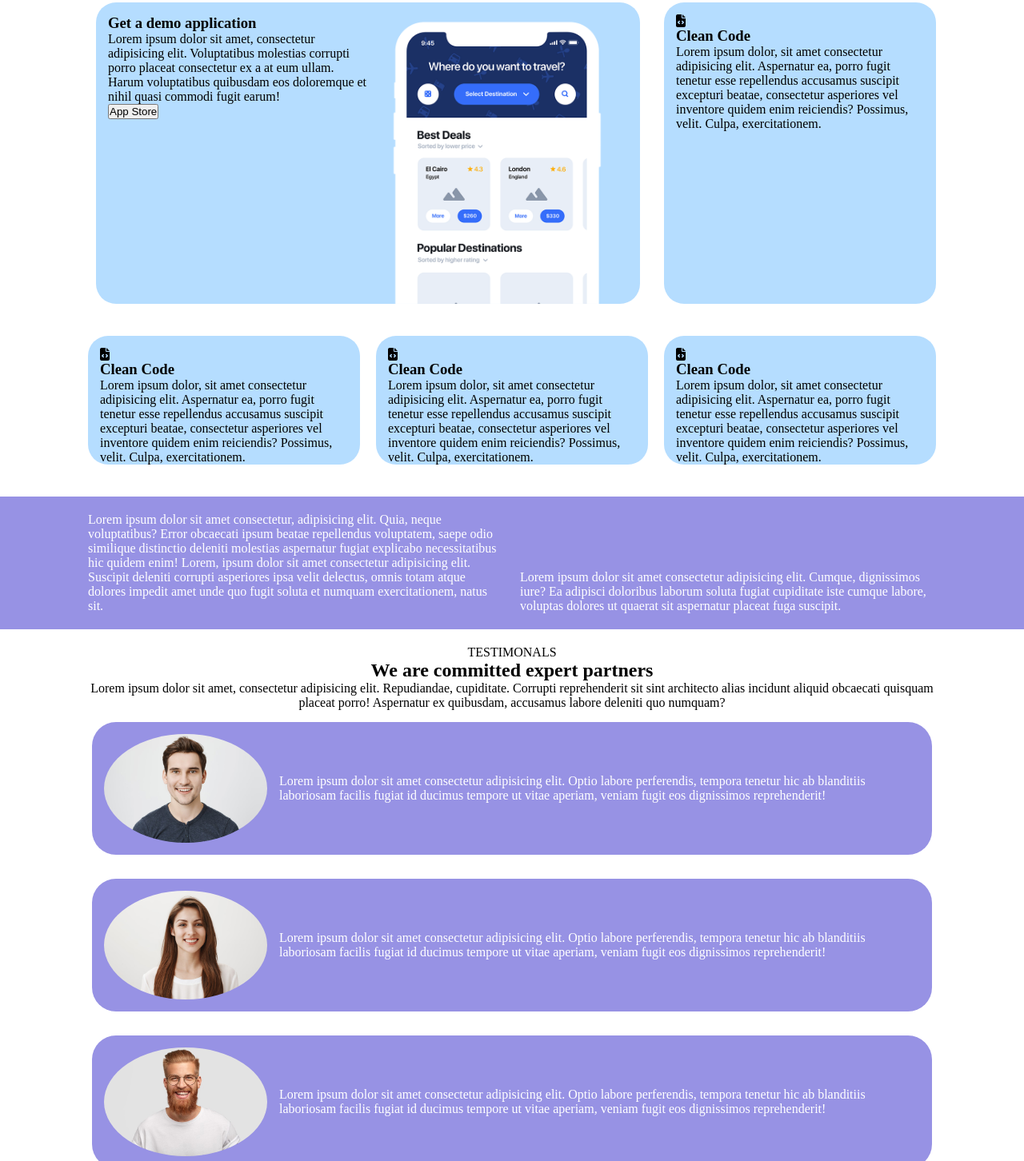
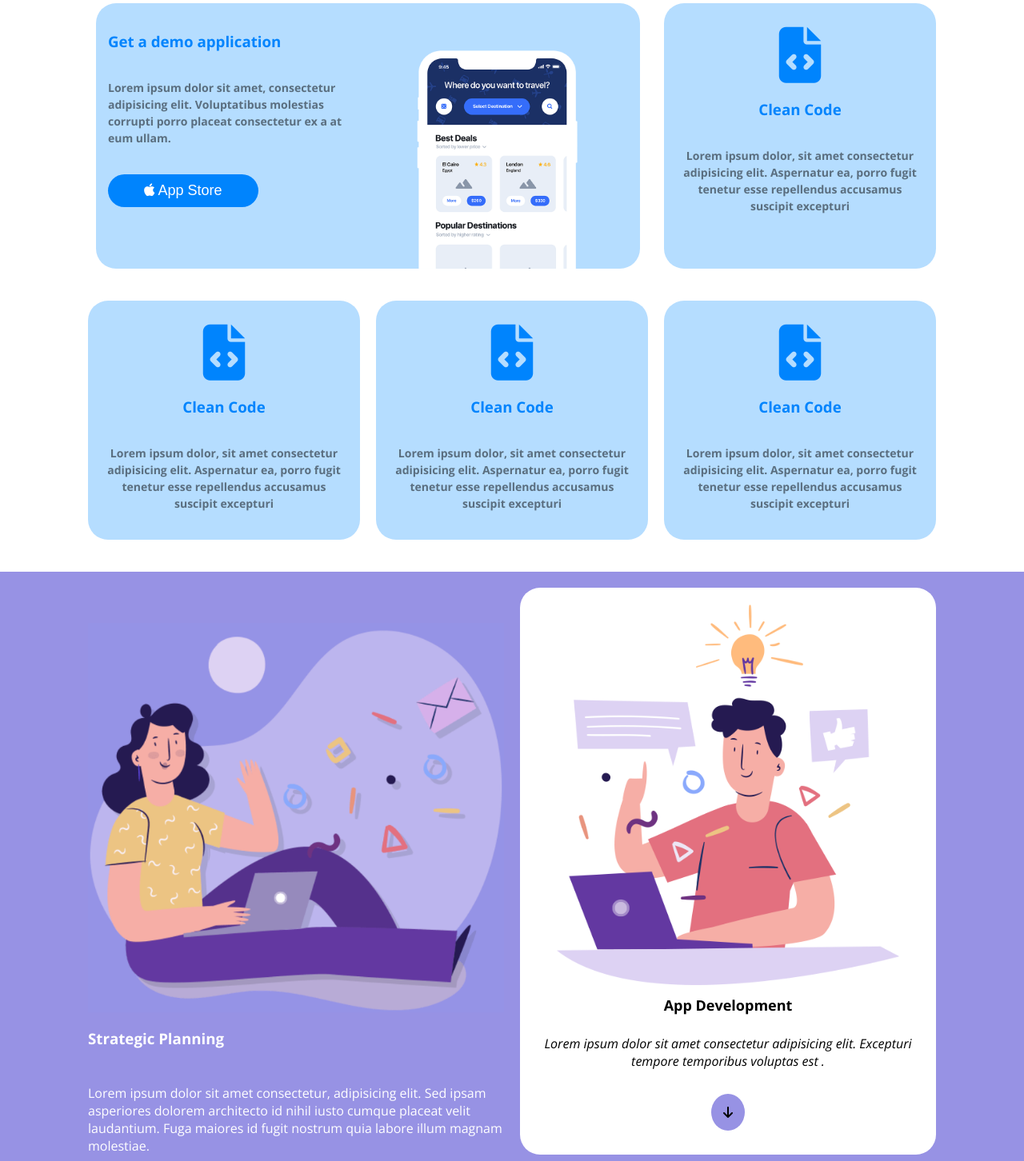
Before and after one commit to NicoloCasagrande/htmlcss-responsive-layout, a plain HTML site: page index.html in a window 1280 px wide. Shown: the part 121-1573 px from the top of the page at 80% size. Drawn offline with nearby package versions, Linux system fonts and the light colour scheme.

Commit message:
Inizio inserimento dettagli

```diff
--- /dev/null
+++ b/css/buttons.css
@@ -0,0 +1,24 @@
+.generic-button{
+    background-color: transparent;
+    border: none;
+}
+
+.btn-blu{
+    background-color: var(--terziary-color);
+    padding: .625rem 2.8125rem;
+    border-radius: 2.5rem
+}
+
+.benefits button{
+    background-color: var(--secondary-color);
+    color: white;
+    padding: .4375rem 2.1875rem;
+    border-radius: 1.5625rem;
+}
+
+.about-us button{
+    background-color: var(--secondary-color);
+    color: white;
+    padding: .4375rem 2.1875rem;
+    border-radius: 1.5625rem;
+}
--- a/css/main.css
+++ b/css/main.css
@@ -1,5 +1,9 @@
 section{
     padding: 20px 0;
+}
+
+section h3{
+    color: var(--terziary-color);
 }
 
 section:nth-of-type(2n){
@@ -7,9 +11,21 @@ section:nth-of-type(2n){
     color: white;
 }
 
+section:nth-of-type(odd) h2{
+    color: var(--secondary-color);
+    font-size: 2rem;
+    padding-top: 1.25rem;
+}
+
 .highlights .col{
     width: 100%;
     margin: 1.25rem 0;
+}
+
+.highlights i{
+    color: var(--terziary-color);
+    font-size: 4.375rem;
+    padding-top: .9375rem;
 }
 
 .highlights .card{
@@ -17,27 +33,78 @@ section:nth-of-type(2n){
     height: 100%;
     border-radius: 1.5625rem;
     padding: .9375rem .9375rem 0 .9375rem;
+    align-items: center;
+}
+
+.highlights .card p{
+    padding: 2.1875rem 0;
+    color: #5a6e7f;
+    font-weight: bold;
+    font-size: .875rem;
+    line-height: 1.5;
     text-align: center;
 }
 
-.highlights .card:first-of-type{
-    text-align: left;
+.highlights .card h3{
+    padding-top: 1.25rem;
+}
+
+#first-card{
+    align-items: flex-start;
 }
 
 .hig-testo{
     width: 100%;
+    padding-bottom: .9375rem;
+    text-align: center;
 }
 
 .hig-img{
     width: 100%;
 }
 
+.hig-testo i, .hig-testo button{
+    font-size: 1.125rem;
+    color: white;
+}
+
+.hig-testo i{
+    padding-top: 0;
+}
+
+.highlights .card .hig-testo p{
+    text-align: left;
+}
+
+.testimonial .intro > *{
+    padding-bottom: 2.5rem;
+}
+
 @media screen and (min-width: 426px){
     .hig-testo{
         width: 50%;
+        text-align: left;
     }
+
     .hig-img{
         width: 50%;
+        align-self: flex-end;
+        padding: 4% 4% 0 4%;
+    }
+
+    .hig-img img{
+        width: 100%;
+        display: block;
+    }
+
+    .btn-blu{
+        padding: .625rem 1.25rem;
+    }
+}
+
+@media screen and (min-width: 509px){
+    .btn-blu{
+        padding: .625rem 2.8125rem;
     }
 }
 
@@ -53,6 +120,39 @@ section:nth-of-type(2n){
 
 .secondary .col{
     width: 100%;
+    margin-bottom: 2.5rem;
+}
+
+.secondary .col img{
+    width: 100%;
+}
+
+.secondary .col h3{
+    color: white;
+    margin-bottom: 2.8125rem;
+    margin-top: .9375rem;
+}
+
+.secondary .col h4{
+    margin-bottom: 1.5625rem;
+    font-size: 1.125rem;
+}
+
+.secondary .card{
+    background-color: white;
+    border-radius: 1.5625rem;
+    padding: .9375rem;
+    color: black;
+    text-align: center;
+}
+
+#palla-viola{
+    margin-top: 1.875rem;
+    margin-bottom: .9375rem;
+    padding: 15px;
+    border-radius: 50%;
+    background-color: var(--secondary-color);
+    display: inline-flex;
 }
 
 @media screen and (min-width: 768px){
@@ -80,6 +180,8 @@ section:nth-of-type(2n){
 .test-img{
     border-radius: 50%;
     width: 30%;
+    height: 12.5rem;
+    width: 12.5rem;
 }
 
 .testimonial .col{
@@ -92,6 +194,10 @@ section:nth-of-type(2n){
     border-radius: 1.875rem;
     padding: .9375rem;
     align-items: center;
+}
+
+.testimonial .card div{
+    text-align: center;
 }
 
 @media screen and (min-width: 768px){
@@ -107,6 +213,9 @@ section:nth-of-type(2n){
         padding: 0 0 0 .9375rem;
         width:80%;
     }
+    .testimonial .card div{
+        text-align: left;
+    }
 }
 
 .benefits .col{
@@ -119,6 +228,23 @@ section:nth-of-type(2n){
     background-color: white;
     border-radius: 1.25rem;
     padding: .9375rem;
+}
+
+.benefits h2{
+    color: white;
+    font-size: 2.1875rem;
+}
+
+.benefits h3, .benefits h4{
+    color: var(--secondary-color);
+}
+
+.benefits h3{
+    font-size: 3.125rem;
+}
+
+.benefits .card > * {
+    margin-bottom: .9375rem;
 }
 
 @media screen and (min-width: 426px){
--- a/css/style.css
+++ b/css/style.css
@@ -1,6 +1,8 @@
 @import url('reset.css');
 @import url('variables.css');
 @import url('commons.css');
+@import url('typography.css');
+@import url('buttons.css');
 
 @import url('header.css');
 @import url('main.css');
--- /dev/null
+++ b/css/typography.css
@@ -0,0 +1,3 @@
+body{
+    font-family: 'Open Sans', sans-serif;
+}
--- a/css/variables.css
+++ b/css/variables.css
@@ -1,4 +1,5 @@
 :root{
     --first-color: #0084fd;
     --secondary-color: #9792e4;
+    --terziary-color:#0084fd;
 }
--- a/index.html
+++ b/index.html
@@ -4,7 +4,14 @@
     <meta charset="UTF-8">
     <meta http-equiv="X-UA-Compatible" content="IE=edge">
     <meta name="viewport" content="width=device-width, initial-scale=1.0">
+    <!-- Font Awesome -->
     <link rel="stylesheet" href="https://cdnjs.cloudflare.com/ajax/libs/font-awesome/6.2.0/css/all.min.css" integrity="sha512-xh6O/CkQoPOWDdYTDqeRdPCVd1SpvCA9XXcUnZS2FmJNp1coAFzvtCN9BmamE+4aHK8yyUHUSCcJHgXloTyT2A==" crossorigin="anonymous" referrerpolicy="no-referrer" />
+    <!-- /Font Awesome -->
+    <!-- Google Fonts -->
+    <link rel="preconnect" href="https://fonts.googleapis.com">
+    <link rel="preconnect" href="https://fonts.gstatic.com" crossorigin>
+    <link href="https://fonts.googleapis.com/css2?family=Open+Sans:ital,wght@0,300;0,400;0,500;0,600;0,700;0,800;1,300;1,400;1,500;1,600;1,700;1,800&display=swap" rel="stylesheet">
+    <!-- /Google Fonts -->
     <link rel="stylesheet" href="css/style.css">
     <title>Document</title>
 </head>
@@ -33,41 +40,43 @@
             <div class="container">
                 <div class="row wrapped">
                     <div class="col">
-                        <div class="card row wrapped">
+                        <div id ="first-card" class="card row wrapped">
                             <div class="hig-testo">
-                                <h3>Get a demo application</h3>
-                                <p>Lorem ipsum dolor sit amet, consectetur adipisicing elit. Voluptatibus molestias corrupti porro placeat consectetur ex a at eum ullam. Harum voluptatibus quibusdam eos doloremque et nihil quasi commodi fugit earum!</p>
-                                <button>App Store</button>
+                                <nobr><h3>Get a demo application</h3></nobr>
+                                <p>Lorem ipsum dolor sit amet, consectetur adipisicing elit. Voluptatibus molestias corrupti porro placeat consectetur ex a at eum ullam.</p>
+                                <button class="generic-button btn-blu"><nobr></nobr><i class="fa-brands fa-apple"></i> App Store</nobr></button>
                             </div>
-                            <img class = "hig-img" src="img/phone.png" alt="">
+                            <div class="hig-img">
+                                <img class = "hig-img" src="img/phone.png" alt="">
+                            </div>
                         </div>
                     </div>
                     <div class="col">
                         <div class="card column">
                             <i class="fa-solid fa-file-code"></i>
                             <h3>Clean Code</h3>
-                            <p>Lorem ipsum dolor, sit amet consectetur adipisicing elit. Aspernatur ea, porro fugit tenetur esse repellendus accusamus suscipit excepturi beatae, consectetur asperiores vel inventore quidem enim reiciendis? Possimus, velit. Culpa, exercitationem.</p>
+                            <p>Lorem ipsum dolor, sit amet consectetur adipisicing elit. Aspernatur ea, porro fugit tenetur esse repellendus accusamus suscipit excepturi</p>
                         </div>
                     </div>
                     <div class="col">
                         <div class="card column">
                             <i class="fa-solid fa-file-code"></i>
                             <h3>Clean Code</h3>
-                            <p>Lorem ipsum dolor, sit amet consectetur adipisicing elit. Aspernatur ea, porro fugit tenetur esse repellendus accusamus suscipit excepturi beatae, consectetur asperiores vel inventore quidem enim reiciendis? Possimus, velit. Culpa, exercitationem.</p>
+                            <p>Lorem ipsum dolor, sit amet consectetur adipisicing elit. Aspernatur ea, porro fugit tenetur esse repellendus accusamus suscipit excepturi</p>
                         </div>
                     </div>
                     <div class="col">
                         <div class="card column">
                             <i class="fa-solid fa-file-code"></i>
                             <h3>Clean Code</h3>
-                            <p>Lorem ipsum dolor, sit amet consectetur adipisicing elit. Aspernatur ea, porro fugit tenetur esse repellendus accusamus suscipit excepturi beatae, consectetur asperiores vel inventore quidem enim reiciendis? Possimus, velit. Culpa, exercitationem.</p>
+                            <p>Lorem ipsum dolor, sit amet consectetur adipisicing elit. Aspernatur ea, porro fugit tenetur esse repellendus accusamus suscipit excepturi</p>
                         </div>
                     </div>
                     <div class="col">
                         <div class="card column">
                             <i class="fa-solid fa-file-code"></i>
                             <h3>Clean Code</h3>
-                            <p>Lorem ipsum dolor, sit amet consectetur adipisicing elit. Aspernatur ea, porro fugit tenetur esse repellendus accusamus suscipit excepturi beatae, consectetur asperiores vel inventore quidem enim reiciendis? Possimus, velit. Culpa, exercitationem.</p>
+                            <p>Lorem ipsum dolor, sit amet consectetur adipisicing elit. Aspernatur ea, porro fugit tenetur esse repellendus accusamus suscipit excepturi</p>
                         </div>
                     </div>
                 </div>
@@ -77,11 +86,19 @@
             <div class="container">
                 <div class="row wrapped">
                     <div class="col">
-                        Lorem ipsum dolor sit amet consectetur, adipisicing elit. Quia, neque voluptatibus? Error obcaecati ipsum beatae repellendus voluptatem, saepe odio similique distinctio deleniti molestias aspernatur fugiat explicabo necessitatibus hic quidem enim!
-                        Lorem, ipsum dolor sit amet consectetur adipisicing elit. Suscipit deleniti corrupti asperiores ipsa velit delectus, omnis totam atque dolores impedit amet unde quo fugit soluta et numquam exercitationem, natus sit.
+                        <img src="img/planning1.png" alt="">
+                        <h3>Strategic Planning</h3>
+                        <p>Lorem ipsum dolor sit amet consectetur, adipisicing elit. Sed ipsam asperiores dolorem architecto id nihil iusto cumque placeat velit laudantium. Fuga maiores id fugit nostrum quia labore illum magnam molestiae.</p>
                     </div>
                     <div class="col">
-                        Lorem ipsum dolor sit amet consectetur adipisicing elit. Cumque, dignissimos iure? Ea adipisci doloribus laborum soluta fugiat cupiditate iste cumque labore, voluptas dolores ut quaerat sit aspernatur placeat fuga suscipit.
+                        <div class="card">
+                            <img src="img/planning2.png" alt="">
+                            <h4>App Development</h4>
+                            <p><em>Lorem ipsum dolor sit amet consectetur adipisicing elit. Excepturi tempore temporibus voluptas est .</em></p>
+                            <div id="palla-viola">
+                                <i class="fa-solid fa-arrow-down"></i>
+                            </div>
+                        </div>
                     </div>
                 </div>
             </div>
@@ -96,7 +113,7 @@
                 <div class="row wrapped">
                     <div class="col">
                         <div class="card column">
-                            <img class ="test-img" src="img/testimonial1.jpg" alt="">
+                                <img class="test-img" src="img/testimonial1.jpg" alt="">
                             <div>
                                 Lorem ipsum dolor sit amet consectetur adipisicing elit. Optio labore perferendis, tempora tenetur hic ab blanditiis laboriosam facilis fugiat id ducimus tempore ut vitae aperiam, veniam fugit eos dignissimos reprehenderit!
                             </div>
@@ -132,6 +149,7 @@
                             <h3>01</h3>
                             <h4>High Quality</h4>
                             <p>Lorem ipsum dolor sit amet consectetur adipisicing elit. Dolor dolore ab officiis rerum ducimus reiciendis laborum suscipit numquam in velit repudiandae, vero mollitia obcaecati enim tenetur necessitatibus, perspiciatis provident. Tenetur.</p>
+                            <button class="generic-button">more</button>
                         </div>
                     </div>
                     <div class="col">
@@ -181,7 +199,7 @@
                 <div class="col">
                     <img src="img/about.jpg" alt="">
                     <p>Lorem ipsum dolor sit amet consectetur adipisicing elit. Ut veniam delectus fugit inventore repellat repellendus quas.</p>
-                    <button>Find me on linkedin</button>
+                    <button class="generic-button"><i class="fa-brands fa-linkedin"></i>Find me on linkedin</button>
                 </div>
             </div>
         </section>
```
Also changed, not shown: img/planning1.png (added), img/planning2.png (added), 1 other file.
